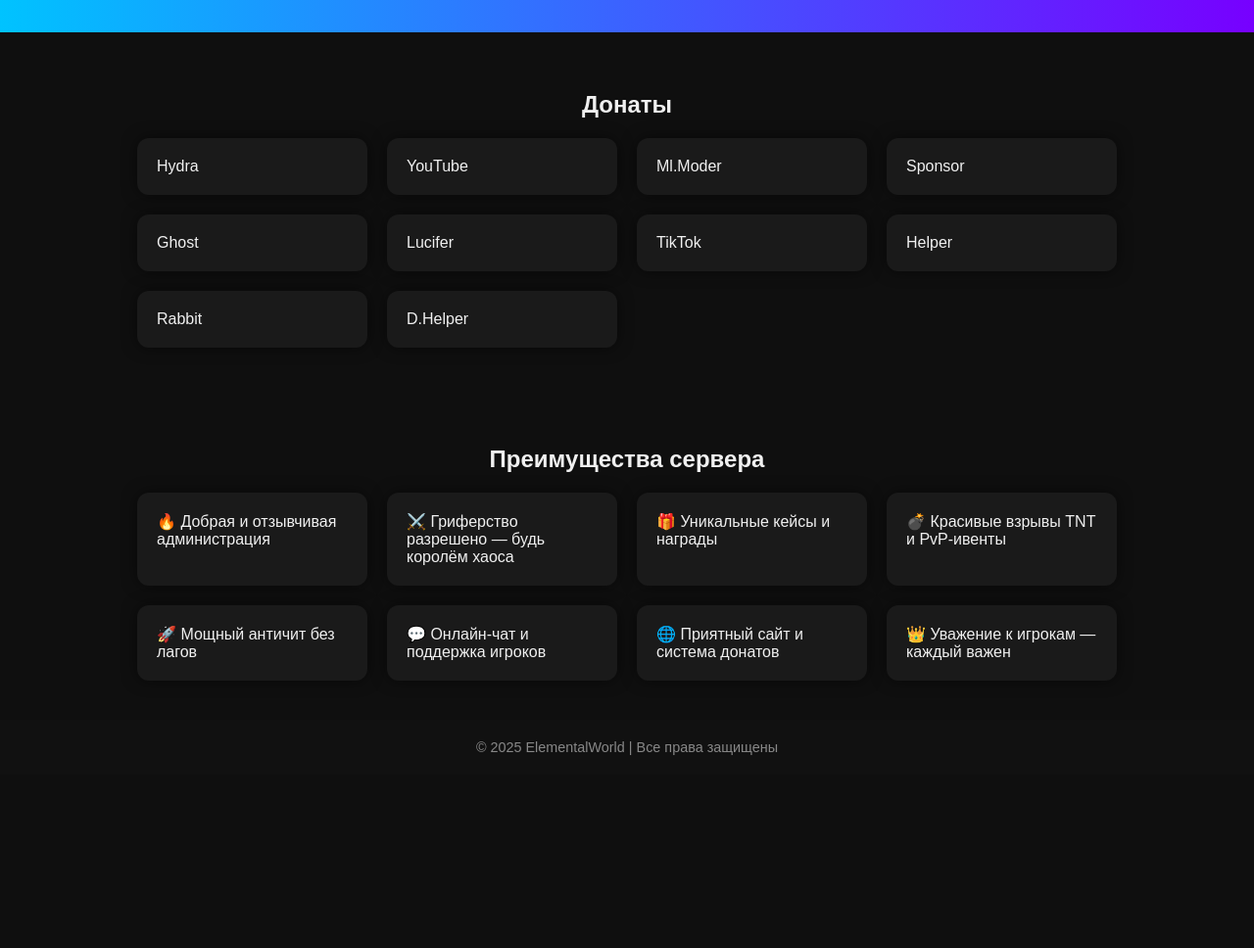
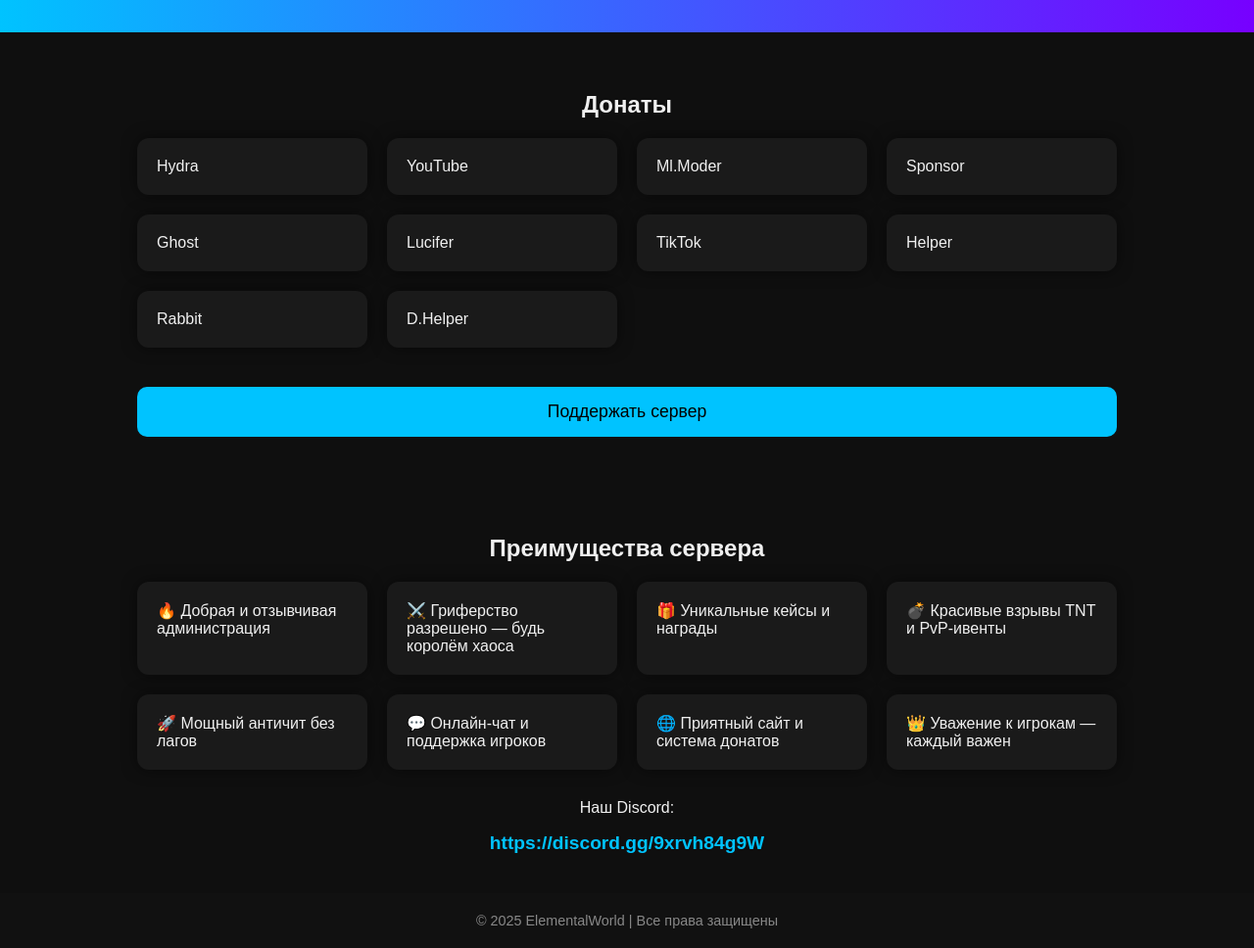
Before and after one commit to LedniVer/ElementalShop.io, a plain HTML site: page index.html in a window 1280 px wide. Shown: the part 102-1070 px from the top of the page at 98% size. Before the commit the page ends 893 px from the top, so only its background shows below. Drawn offline with Linux system fonts and the light colour scheme.

Commit message:
Update index.html

```diff
--- a/index.html
+++ b/index.html
@@ -44,6 +44,33 @@
       text-align: center;
       margin-bottom: 20px;
     }
+    .discord {
+      text-align: center;
+      margin-top: 30px;
+    }
+    .discord a {
+      color: #00c3ff;
+      font-weight: bold;
+      text-decoration: none;
+      font-size: 1.2rem;
+    }
+    .donate-button {
+      display: block;
+      margin: 40px auto 0;
+      padding: 15px 30px;
+      font-size: 1.1rem;
+      background: #00c3ff;
+      color: #000;
+      border: none;
+      border-radius: 10px;
+      cursor: pointer;
+      text-align: center;
+      text-decoration: none;
+      transition: background 0.3s;
+    }
+    .donate-button:hover {
+      background: #009bd1;
+    }
     footer {
       text-align: center;
       padding: 20px;
@@ -73,6 +100,7 @@
       <div class="card">Rabbit</div>
       <div class="card">D.Helper</div>
     </div>
+    <a class="donate-button" href="#" onclick="alert('Для доната напиши в Discord: @Админ или переведи на карту: 4890 **** **** ****')">Поддержать сервер</a>
   </div>
 
   <div class="section">
@@ -87,6 +115,10 @@
       <div class="card">🌐 Приятный сайт и система донатов</div>
       <div class="card">👑 Уважение к игрокам — каждый важен</div>
     </div>
+    <div class="discord">
+      <p>Наш Discord:</p>
+      <a href="https://discord.gg/9xrvh84g9W" target="_blank">https://discord.gg/9xrvh84g9W</a>
+    </div>
   </div>
 
   <footer>
```
